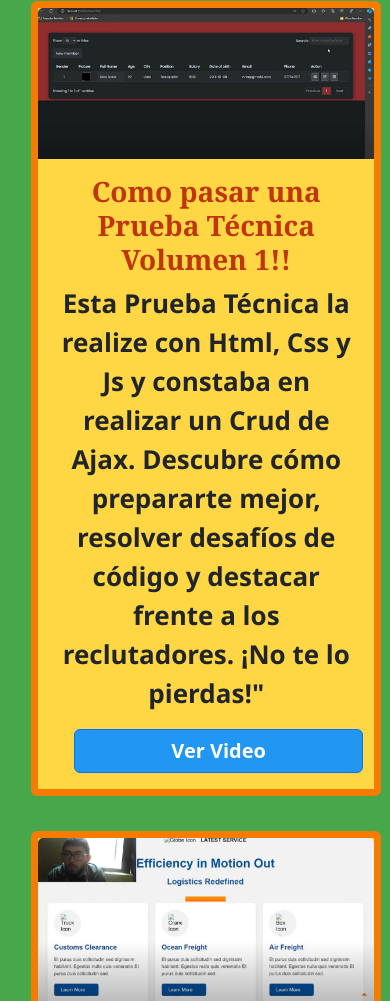
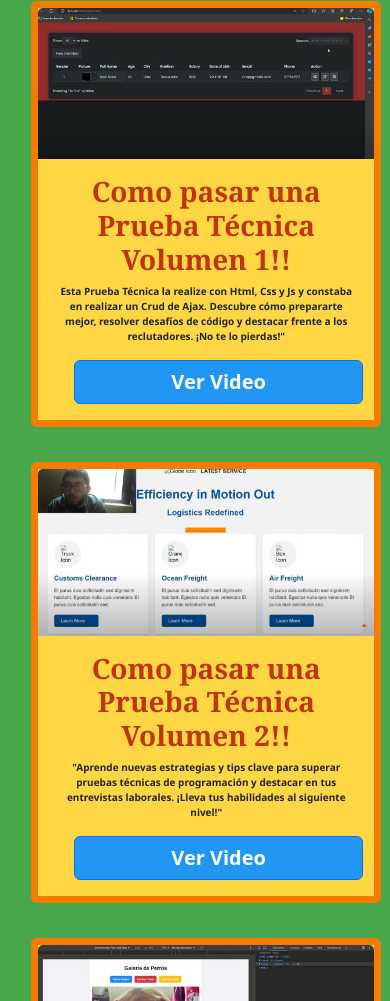
Before and after one commit to NickTrabajador/webappNick, a plain HTML site: page index.html in a window 390 px wide. Shown: the part 1043-2044 px from the top of the page. Drawn offline with nearby package versions, Linux system fonts and the light colour scheme.

Commit message:
Update style.css

```diff
--- a/style.css
+++ b/style.css
@@ -351,7 +351,7 @@
   }
 
   .card-text{
-    font-size: 26px;
+    font-size: 10px;
   }
 
   .btn {
```
